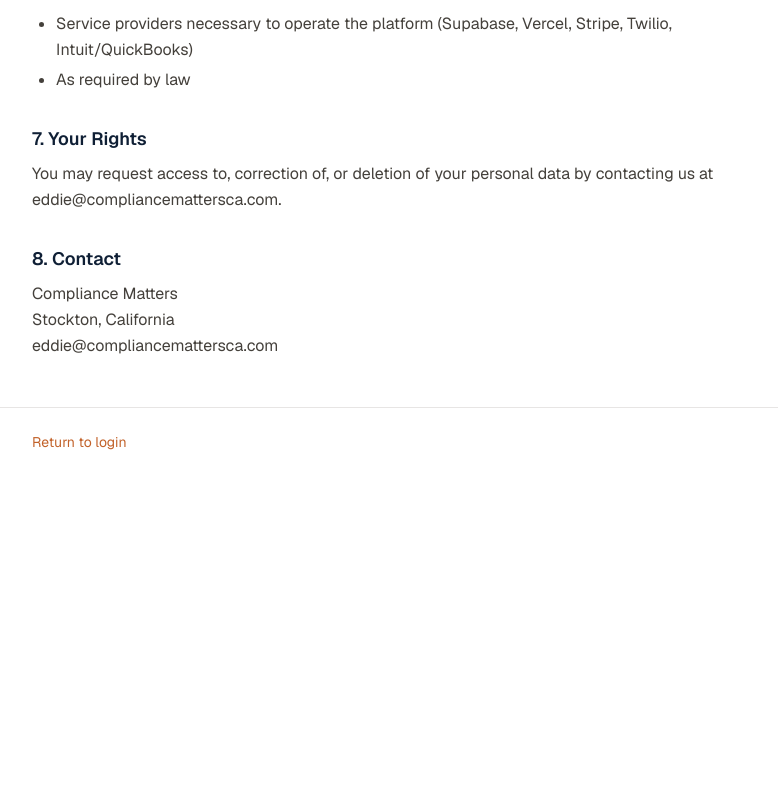
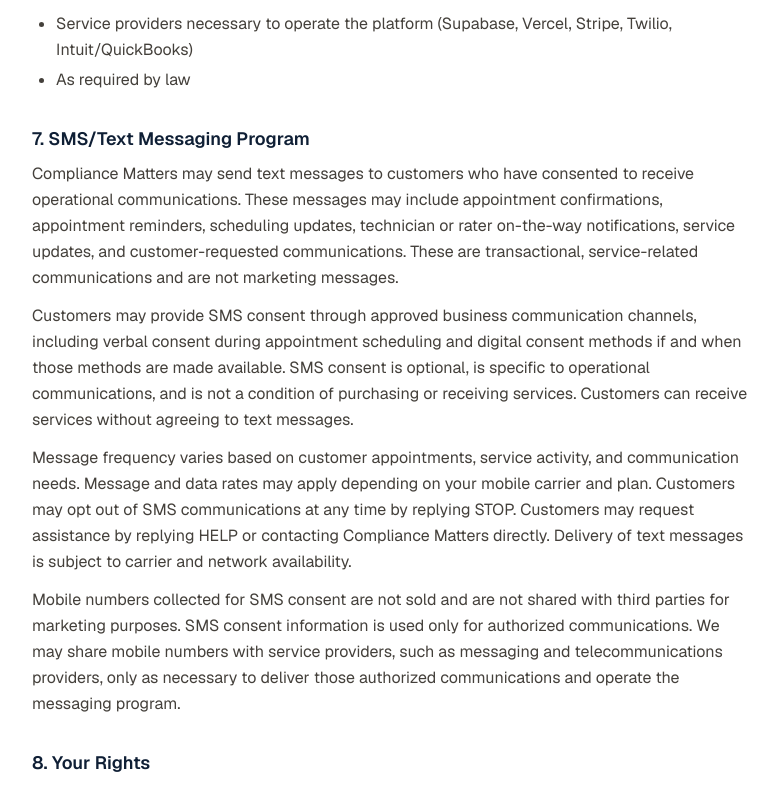
Before and after one commit to ComplianceMattersApp/hvac-saas, a Next.js app: page /privacy in a window 1280 px wide. Shown: the part 1502-2291 px from the top of the page, without its empty margins (248-1026 px from the left). Before the commit the page ends 2002 px from the top, so only its background shows below. Built offline with nearby package versions, Linux system fonts and the light colour scheme; no server answers.

Commit message:
Add SMS compliance terms and privacy disclosures

```diff
--- a/app/privacy/page.tsx
+++ b/app/privacy/page.tsx
@@ -24,7 +24,7 @@ export default function PrivacyPolicyPage() {
       </header>
 
       <main className="mx-auto max-w-3xl px-6 py-12">
-        <p className="text-sm text-stone-500">Last updated: July 11, 2026</p>
+        <p className="text-sm text-stone-500">Last updated: August 4, 2026</p>
         <h1 className="mt-2 text-2xl font-bold text-[#0f1f35]">
           Privacy Policy — EveryStep FieldWorks by Compliance Matters
         </h1>
@@ -99,13 +99,45 @@ export default function PrivacyPolicyPage() {
           <li>As required by law</li>
         </ul>
 
-        <h2 className="mt-8 mb-2 text-lg font-semibold text-[#0f1f35]">7. Your Rights</h2>
+        <h2 className="mt-8 mb-2 text-lg font-semibold text-[#0f1f35]">
+          7. SMS/Text Messaging Program
+        </h2>
+        <p className="text-stone-700 leading-relaxed">
+          Compliance Matters may send text messages to customers who have consented to receive
+          operational communications. These messages may include appointment confirmations,
+          appointment reminders, scheduling updates, technician or rater on-the-way notifications,
+          service updates, and customer-requested communications. These are transactional,
+          service-related communications and are not marketing messages.
+        </p>
+        <p className="mt-3 text-stone-700 leading-relaxed">
+          Customers may provide SMS consent through approved business communication channels,
+          including verbal consent during appointment scheduling and digital consent methods if and
+          when those methods are made available. SMS consent is optional, is specific to operational
+          communications, and is not a condition of purchasing or receiving services. Customers can
+          receive services without agreeing to text messages.
+        </p>
+        <p className="mt-3 text-stone-700 leading-relaxed">
+          Message frequency varies based on customer appointments, service activity, and
+          communication needs. Message and data rates may apply depending on your mobile carrier and
+          plan. Customers may opt out of SMS communications at any time by replying STOP. Customers
+          may request assistance by replying HELP or contacting Compliance Matters directly. Delivery
+          of text messages is subject to carrier and network availability.
+        </p>
+        <p className="mt-3 text-stone-700 leading-relaxed">
+          Mobile numbers collected for SMS consent are not sold and are not shared with third parties
+          for marketing purposes. SMS consent information is used only for authorized communications.
+          We may share mobile numbers with service providers, such as messaging and telecommunications
+          providers, only as necessary to deliver those authorized communications and operate the
+          messaging program.
+        </p>
+
+        <h2 className="mt-8 mb-2 text-lg font-semibold text-[#0f1f35]">8. Your Rights</h2>
         <p className="text-stone-700 leading-relaxed">
           You may request access to, correction of, or deletion of your personal data by contacting us
           at eddie@compliancemattersca.com.
         </p>
 
-        <h2 className="mt-8 mb-2 text-lg font-semibold text-[#0f1f35]">8. Contact</h2>
+        <h2 className="mt-8 mb-2 text-lg font-semibold text-[#0f1f35]">9. Contact</h2>
         <p className="text-stone-700 leading-relaxed">
           Compliance Matters
           <br />
--- a/app/terms/page.tsx
+++ b/app/terms/page.tsx
@@ -24,7 +24,7 @@ export default function TermsOfServicePage() {
       </header>
 
       <main className="mx-auto max-w-3xl px-6 py-12">
-        <p className="text-sm text-stone-500">Last updated: July 11, 2026</p>
+        <p className="text-sm text-stone-500">Last updated: August 4, 2026</p>
         <h1 className="mt-2 text-2xl font-bold text-[#0f1f35]">
           Terms of Service — EveryStep FieldWorks by Compliance Matters
         </h1>
@@ -80,19 +80,48 @@ export default function TermsOfServicePage() {
           presented at signup. All fees are non-refundable unless otherwise stated.
         </p>
 
-        <h2 className="mt-8 mb-2 text-lg font-semibold text-[#0f1f35]">8. Limitation of Liability</h2>
+        <h2 className="mt-8 mb-2 text-lg font-semibold text-[#0f1f35]">
+          8. SMS/Text Messaging Terms
+        </h2>
+        <p className="text-stone-700 leading-relaxed">
+          Compliance Matters may offer customers the option to receive operational text messages,
+          including appointment confirmations, appointment reminders, scheduling updates, technician
+          or rater on-the-way notifications, service updates, and customer-requested communications.
+          These messages are transactional and service-related, not marketing messages.
+        </p>
+        <p className="mt-3 text-stone-700 leading-relaxed">
+          By providing consent to receive text messages from Compliance Matters, you agree to receive
+          operational service-related communications. Consent may be provided through approved
+          business communication channels, including verbally during appointment scheduling or
+          through a digital consent method if and when one is made available. Consent is optional,
+          applies only to operational communications, and is not a condition of purchase or service.
+        </p>
+        <p className="mt-3 text-stone-700 leading-relaxed">
+          Message frequency varies based on customer appointments, service activity, and
+          communication needs. Message and data rates may apply depending on your mobile carrier and
+          plan. Reply STOP at any time to unsubscribe from SMS communications. Reply HELP for
+          assistance or contact Compliance Matters directly.
+        </p>
+        <p className="mt-3 text-stone-700 leading-relaxed">
+          Wireless carriers and network providers are not responsible for delayed or undelivered
+          messages. Compliance Matters does not guarantee message delivery, which may be affected by
+          carrier availability, network limitations, device compatibility, or other circumstances
+          outside our control.
+        </p>
+
+        <h2 className="mt-8 mb-2 text-lg font-semibold text-[#0f1f35]">9. Limitation of Liability</h2>
         <p className="text-stone-700 leading-relaxed">
           The Service is provided &ldquo;as is.&rdquo; Compliance Matters shall not be liable for any
           indirect, incidental, or consequential damages arising from your use of the Service.
         </p>
 
-        <h2 className="mt-8 mb-2 text-lg font-semibold text-[#0f1f35]">9. Modifications</h2>
+        <h2 className="mt-8 mb-2 text-lg font-semibold text-[#0f1f35]">10. Modifications</h2>
         <p className="text-stone-700 leading-relaxed">
           We may update these Terms at any time. Continued use of the Service after changes constitutes
           acceptance of the updated Terms.
         </p>
 
-        <h2 className="mt-8 mb-2 text-lg font-semibold text-[#0f1f35]">10. Contact</h2>
+        <h2 className="mt-8 mb-2 text-lg font-semibold text-[#0f1f35]">11. Contact</h2>
         <p className="text-stone-700 leading-relaxed">
           Compliance Matters
           <br />
```
Also changed, not shown: 1 other file (tests, documents, lock files or other folders).
